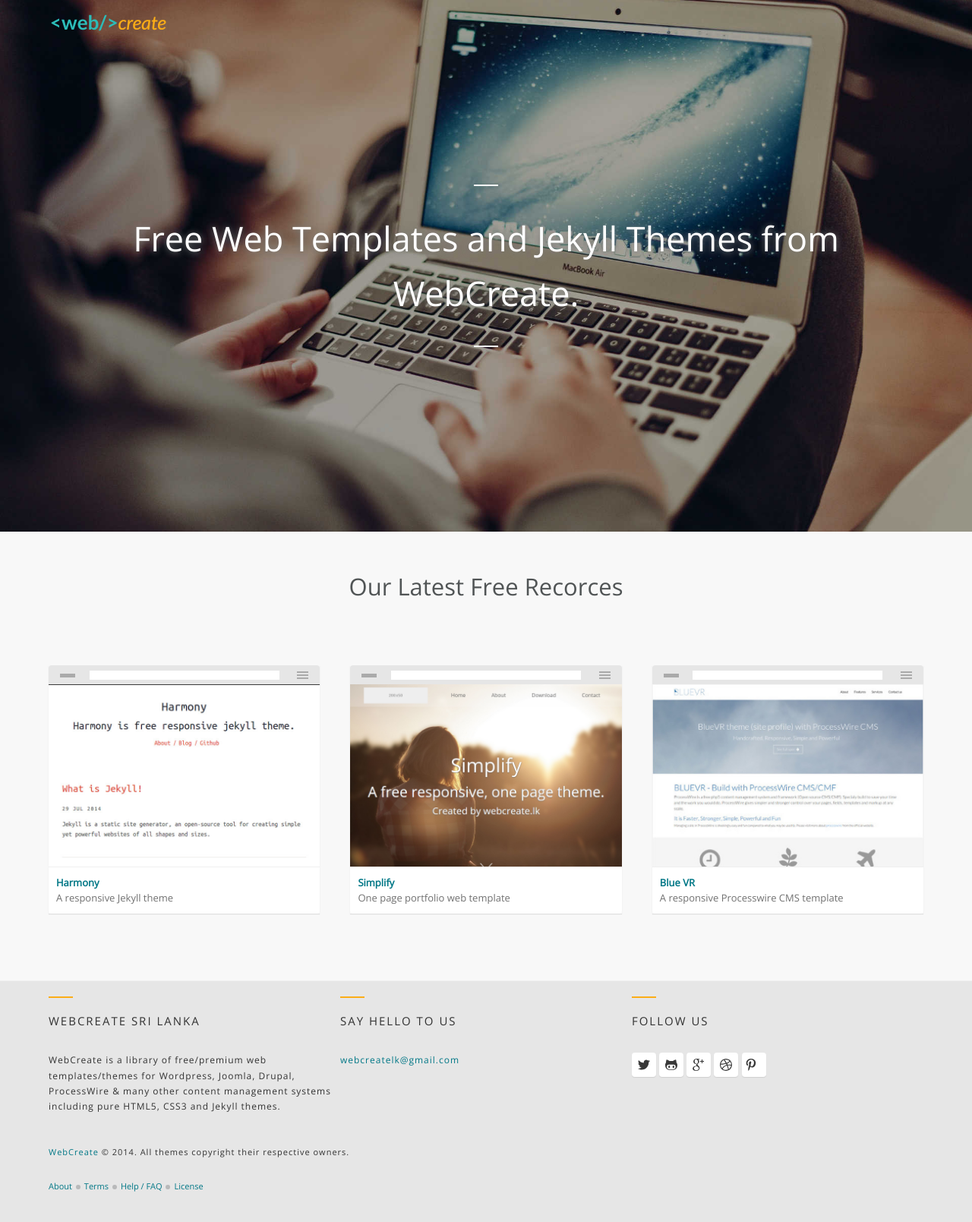
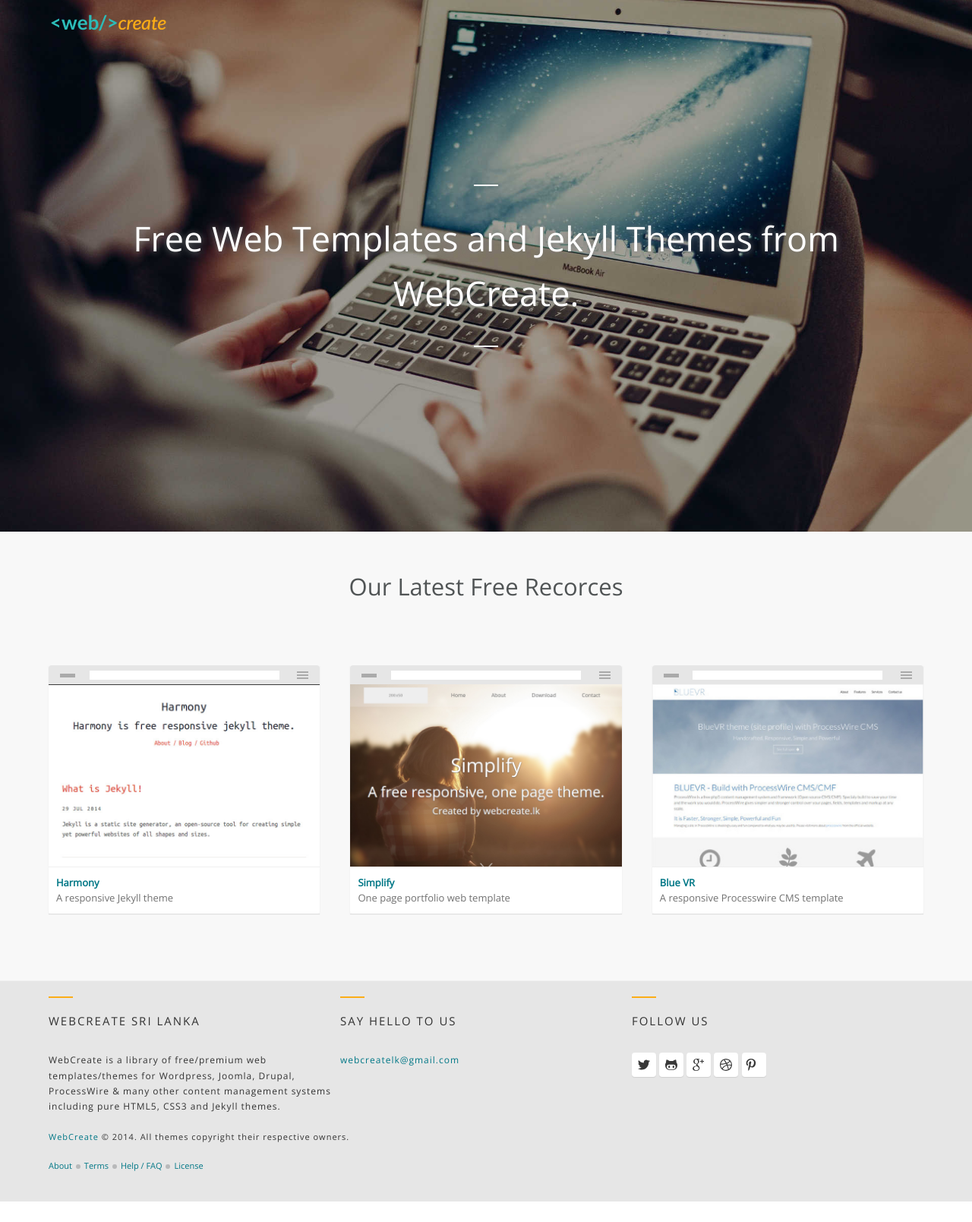
Before and after one commit to web-create/web-create.github.io, a Jekyll site: the page built from index.html, in a window 1280 px wide. Shown: the whole page at 76% size. Built offline with Jekyll 4.4.1, drawn with Linux system fonts in a browser that asks for light colours; nearby versions of some CDN libraries; after the commit the page ends 1582 px from its top, so only the background shows below that.

Commit message:
Styles changes for footer links & ul

```diff
--- a/assets/css/main.scss
+++ b/assets/css/main.scss
@@ -690,6 +690,9 @@ div.page-content .column-right {
         width:100%;
         font-size: 11px;
         padding-top: 20px;
+        @include MQ(M) {
+          padding-top: 0;
+        }
     }
 
     a {
@@ -704,7 +707,6 @@ div.page-content .column-right {
     }
 
     ul.list-inline {
-        padding-top: 10px;
         font-size: 11px;
         display: inline-block;
         /* the key bit */
```
